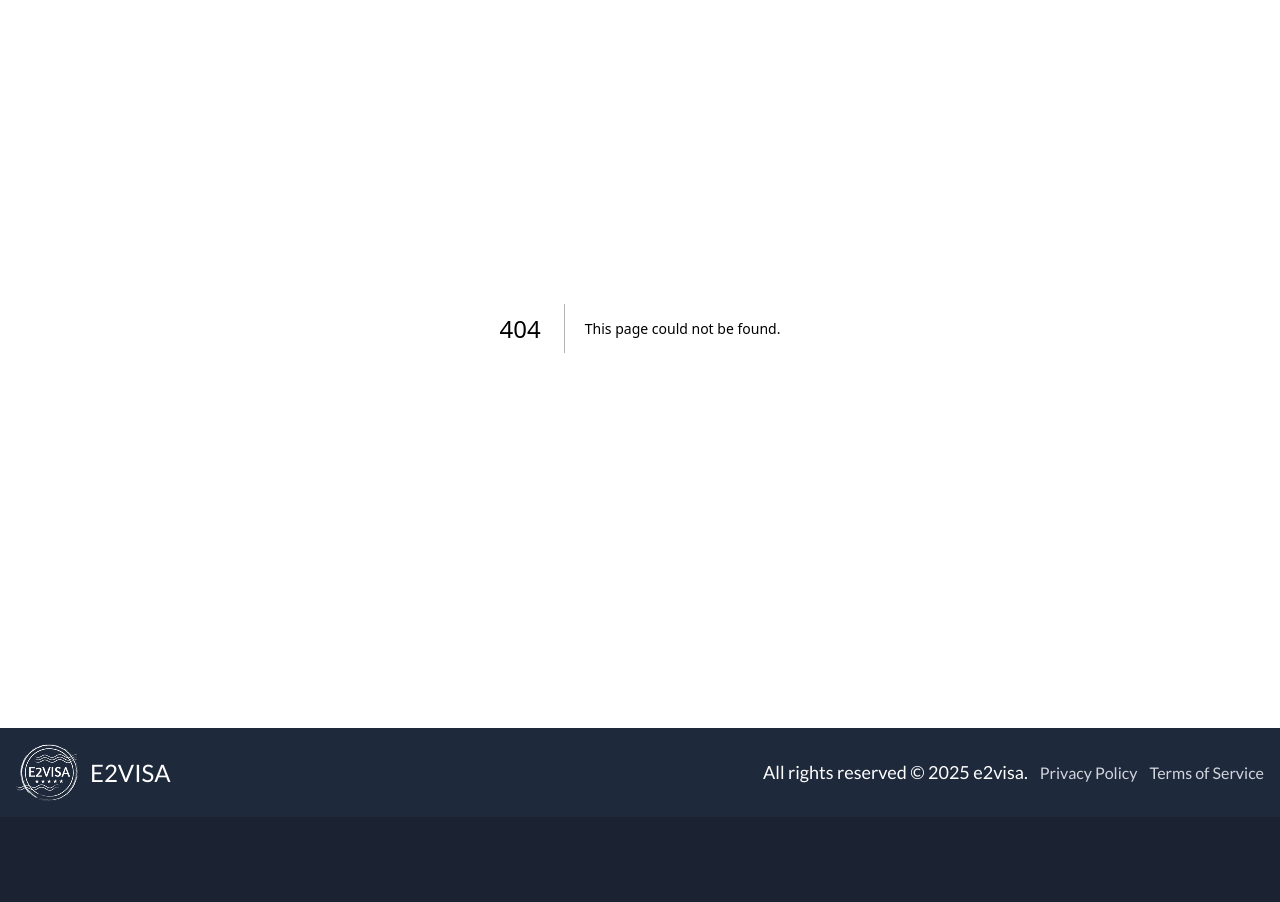
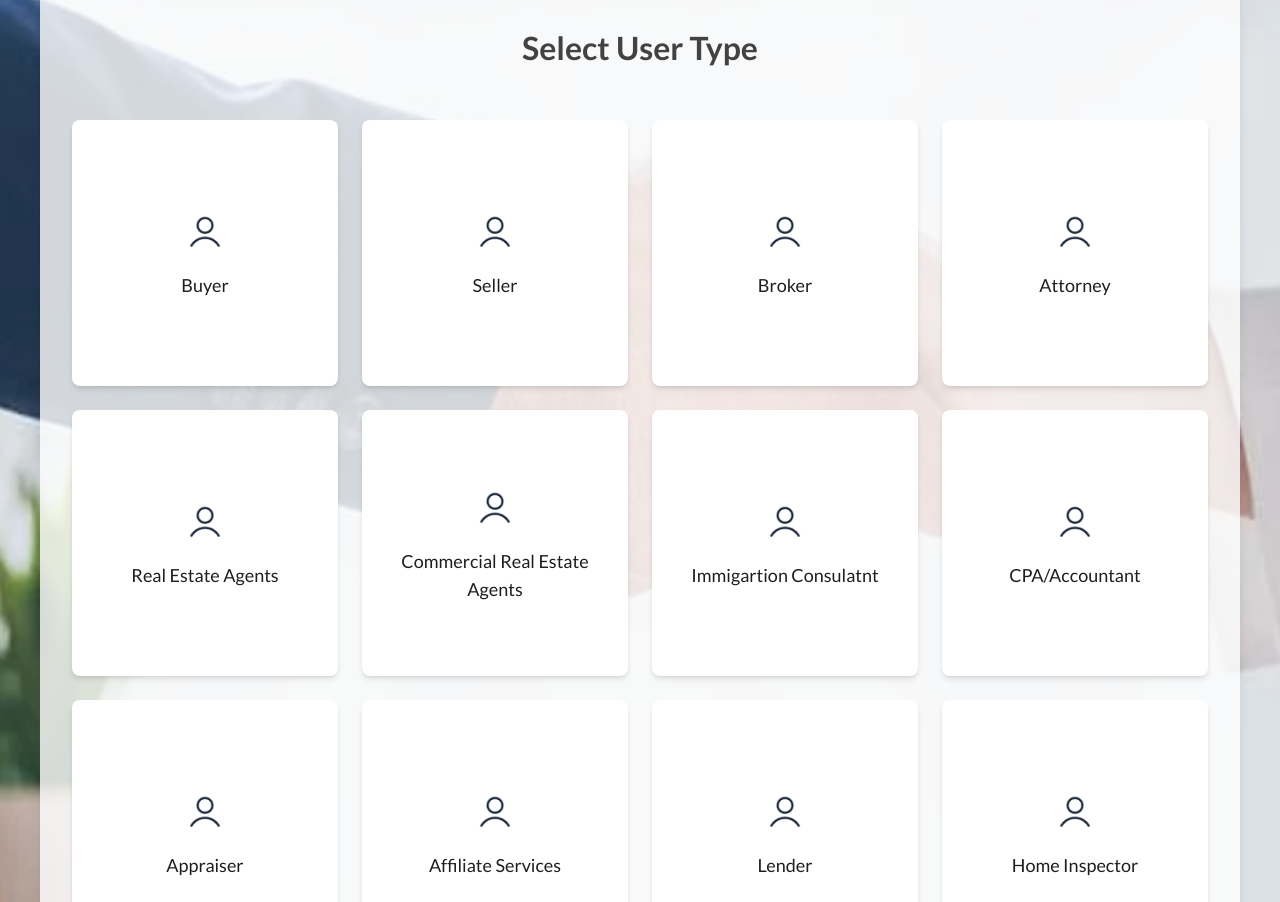
Before and after one commit to ansar-safdar123/e2visa-frontend, a Next.js app: page /signup-options in a window 1280 px wide. Before the commit this address had no page. Shown: the part 163-1065 px from the top of the page. Built offline with nearby package versions, Linux system fonts and the light colour scheme.

Commit message:
signup option page done

```diff
--- a/app/components/auth/SignIn.jsx
+++ b/app/components/auth/SignIn.jsx
@@ -106,7 +106,7 @@ const SignIn = () => {
           {/* Register Link */}
           <div className="text-center text-[18px] font-medium mt-6 2xl:mt-10 text-[#1B263B]">
             Don't have an account?{' '}
-            <Link href="/signup" className="text-[#1E1E1E] font-medium hover:underline">
+            <Link href="/signup-options" className="text-[#1E1E1E] font-medium hover:underline">
               Register
             </Link>
           </div>
--- a/app/components/auth/SignUp.jsx
+++ b/app/components/auth/SignUp.jsx
@@ -1,34 +1,46 @@
-'use client';
+"use client";
 
-import { useState } from 'react';
-import Link from 'next/link';
-import Image from 'next/image';
+import { useState, useEffect } from "react";
+import { useRouter, useSearchParams } from "next/navigation";
+import Link from "next/link";
+import Image from "next/image";
 
 const SignUp = () => {
+  const router = useRouter();
+  const searchParams = useSearchParams();
+  const userType = searchParams.get('type');
+
+  useEffect(() => {
+    if (!userType) {
+      router.push('/signup-options');
+    }
+  }, [userType, router]);
+
   const [formData, setFormData] = useState({
-    fullName: '',
-    email: '',
-    password: '',
-    confirmPassword: '',
-    phone: '',
-    timeframe: '',
-    address: '',
-    country: '',
-    city: '',
-    state: '',
-    zipcode: '',
-    broker: '',
-    attorney: '',
-    newsletter: ''
+    userType: userType || '',
+    fullName: "",
+    email: "",
+    password: "",
+    confirmPassword: "",
+    phone: "",
+    timeframe: "",
+    address: "",
+    country: "",
+    city: "",
+    state: "",
+    zipcode: "",
+    broker: "",
+    attorney: "",
+    newsletter: "",
   });
   const [showPassword, setShowPassword] = useState(false);
   const [showConfirmPassword, setShowConfirmPassword] = useState(false);
 
   const handleChange = (e) => {
     const { name, value } = e.target;
-    setFormData(prev => ({
+    setFormData((prev) => ({
       ...prev,
-      [name]: value
+      [name]: value,
     }));
   };
 
@@ -40,9 +52,14 @@ const SignUp = () => {
   return (
     <div className="min-h-[700px] flex items-center justify-center px-4 bg-[url('/images/auth/signin/signinImg.png')] bg-cover bg-center relative">
       <div className="signin-bg rounded-2xl shadow-lg px-12 py-20 w-full my-[50px] max-w-[927px]">
-        <h1 className="text-[32px] 2xl:text-[48px] font-bold text-center mb-8 2xl:mb-16 text-[#424242]">Welcome Back!!</h1>
+        <h1 className="text-[32px] 2xl:text-[48px] font-bold text-center mb-8 2xl:mb-16 text-[#424242]">
+          Welcome Back!!
+        </h1>
         <div className="flex items-center justify-center w-full">
-          <form onSubmit={handleSubmit} className="space-y-6 w-full max-w-[540px]">
+          <form
+            onSubmit={handleSubmit}
+            className="space-y-6 w-full max-w-[540px]"
+          >
             {/* Full Name Input */}
             <div className="relative">
               <div className="absolute inset-y-0 left-4 flex items-center pointer-events-none">
@@ -62,7 +79,12 @@ const SignUp = () => {
                 placeholder="Enter your full name"
                 className="pl-12 w-full pr-4 py-4 rounded-full border text-[#9E9E9E] font-medium text-[22px] border-[#1B263B] focus:ring-2 focus:ring-[#2EC4B6] focus:border-transparent outline-none"
               />
-              <label htmlFor="fullName" className="absolute text-sm text-[#1E1E1E] left-12 bg-[#F3F7F9] px-1 -top-2 peer-placeholder-shown:top-4 peer-placeholder-shown:text-base peer-placeholder-shown:text-gray-400 transition-all">Full Name</label>
+              <label
+                htmlFor="fullName"
+                className="absolute text-sm text-[#1E1E1E] left-12 bg-[#F3F7F9] px-1 -top-2 peer-placeholder-shown:top-4 peer-placeholder-shown:text-base peer-placeholder-shown:text-gray-400 transition-all"
+              >
+                Full Name
+              </label>
             </div>
 
             {/* Email Input */}
@@ -84,7 +106,12 @@ const SignUp = () => {
                 placeholder="email@gmail.com"
                 className="pl-12 w-full pr-4 py-4 rounded-full border text-[#9E9E9E] font-medium text-[22px] border-[#1B263B] focus:ring-2 focus:ring-[#2EC4B6] focus:border-transparent outline-none"
               />
-              <label htmlFor="email" className="absolute text-sm text-[#1E1E1E] left-12 bg-[#F3F7F9] px-1 -top-2 peer-placeholder-shown:top-4 peer-placeholder-shown:text-base peer-placeholder-shown:text-gray-400 transition-all">Email</label>
+              <label
+                htmlFor="email"
+                className="absolute text-sm text-[#1E1E1E] left-12 bg-[#F3F7F9] px-1 -top-2 peer-placeholder-shown:top-4 peer-placeholder-shown:text-base peer-placeholder-shown:text-gray-400 transition-all"
+              >
+                Email
+              </label>
             </div>
 
             {/* Password Input */}
@@ -106,14 +133,19 @@ const SignUp = () => {
                 placeholder="Enter your password"
                 className="pl-12 w-full pr-4 py-4 rounded-full border text-[#9E9E9E] font-medium text-[22px] border-[#1B263B] focus:ring-2 focus:ring-[#2EC4B6] focus:border-transparent outline-none"
               />
-              <label htmlFor="password" className="absolute text-sm text-[#1E1E1E] left-12 bg-[#F3F7F9] px-1 -top-2 peer-placeholder-shown:top-4 peer-placeholder-shown:text-base peer-placeholder-shown:text-gray-400 transition-all">Password</label>
+              <label
+                htmlFor="password"
+                className="absolute text-sm text-[#1E1E1E] left-12 bg-[#F3F7F9] px-1 -top-2 peer-placeholder-shown:top-4 peer-placeholder-shown:text-base peer-placeholder-shown:text-gray-400 transition-all"
+              >
+                Password
+              </label>
               <button
                 type="button"
                 onClick={() => setShowPassword(!showPassword)}
                 className="absolute inset-y-0 right-4 flex items-center"
               >
                 <Image
-                  src={`/images/auth/${showPassword ? 'eye-off' : 'eye'}.svg`}
+                  src={`/images/auth/${showPassword ? "eye-off" : "eye"}.svg`}
                   alt={showPassword ? "Hide password" : "Show password"}
                   width={20}
                   height={20}
@@ -140,14 +172,21 @@ const SignUp = () => {
                 placeholder="Confirm your password"
                 className="pl-12 w-full pr-4 py-4 rounded-full border text-[#9E9E9E] font-medium text-[22px] border-[#1B263B] focus:ring-2 focus:ring-[#2EC4B6] focus:border-transparent outline-none"
               />
-              <label htmlFor="confirmPassword" className="absolute text-sm text-[#1E1E1E] left-12 bg-[#F3F7F9] px-1 -top-2 peer-placeholder-shown:top-4 peer-placeholder-shown:text-base peer-placeholder-shown:text-gray-400 transition-all">Confirm Password</label>
+              <label
+                htmlFor="confirmPassword"
+                className="absolute text-sm text-[#1E1E1E] left-12 bg-[#F3F7F9] px-1 -top-2 peer-placeholder-shown:top-4 peer-placeholder-shown:text-base peer-placeholder-shown:text-gray-400 transition-all"
+              >
+                Confirm Password
+              </label>
               <button
                 type="button"
                 onClick={() => setShowConfirmPassword(!showConfirmPassword)}
                 className="absolute inset-y-0 right-4 flex items-center"
               >
                 <Image
-                  src={`/images/auth/${showConfirmPassword ? 'eye-off' : 'eye'}.svg`}
+                  src={`/images/auth/${
+                    showConfirmPassword ? "eye-off" : "eye"
+                  }.svg`}
                   alt={showConfirmPassword ? "Hide password" : "Show password"}
                   width={20}
                   height={20}
@@ -174,7 +213,12 @@ const SignUp = () => {
                 placeholder="Enter your phone no"
                 className="pl-12 w-full pr-4 py-4 rounded-full border text-[#9E9E9E] font-medium text-[22px] border-[#1B263B] focus:ring-2 focus:ring-[#2EC4B6] focus:border-transparent outline-none"
               />
-              <label htmlFor="phone" className="absolute text-sm text-[#1E1E1E] left-12 bg-[#F3F7F9] px-1 -top-2 peer-placeholder-shown:top-4 peer-placeholder-shown:text-base peer-placeholder-shown:text-gray-400 transition-all">Phone no</label>
+              <label
+                htmlFor="phone"
+                className="absolute text-sm text-[#1E1E1E] left-12 bg-[#F3F7F9] px-1 -top-2 peer-placeholder-shown:top-4 peer-placeholder-shown:text-base peer-placeholder-shown:text-gray-400 transition-all"
+              >
+                Phone no
+              </label>
             </div>
 
             {/* Timeframe Input */}
@@ -196,7 +240,12 @@ const SignUp = () => {
                 placeholder="Enter timeframe"
                 className="pl-12 w-full pr-4 py-4 rounded-full border text-[#9E9E9E] font-medium text-[22px] border-[#1B263B] focus:ring-2 focus:ring-[#2EC4B6] focus:border-transparent outline-none"
               />
-              <label htmlFor="timeframe" className="absolute text-sm text-[#1E1E1E] left-12 bg-[#F3F7F9] px-1 -top-2 peer-placeholder-shown:top-4 peer-placeholder-shown:text-base peer-placeholder-shown:text-gray-400 transition-all">Time frame for immigrating to the US?</label>
+              <label
+                htmlFor="timeframe"
+                className="absolute text-sm text-[#1E1E1E] left-12 bg-[#F3F7F9] px-1 -top-2 peer-placeholder-shown:top-4 peer-placeholder-shown:text-base peer-placeholder-shown:text-gray-400 transition-all"
+              >
+                Time frame for immigrating to the US?
+              </label>
             </div>
 
             {/* Address Input */}
@@ -218,7 +267,12 @@ const SignUp = () => {
                 placeholder="Enter your address"
                 className="pl-12 w-full pr-4 py-4 rounded-full border text-[#9E9E9E] font-medium text-[22px] border-[#1B263B] focus:ring-2 focus:ring-[#2EC4B6] focus:border-transparent outline-none"
               />
-              <label htmlFor="address" className="absolute text-sm text-[#1E1E1E] left-12 bg-[#F3F7F9] px-1 -top-2 peer-placeholder-shown:top-4 peer-placeholder-shown:text-base peer-placeholder-shown:text-gray-400 transition-all">Address</label>
+              <label
+                htmlFor="address"
+                className="absolute text-sm text-[#1E1E1E] left-12 bg-[#F3F7F9] px-1 -top-2 peer-placeholder-shown:top-4 peer-placeholder-shown:text-base peer-placeholder-shown:text-gray-400 transition-all"
+              >
+                Address
+              </label>
             </div>
 
             {/* Country and City Selection */}
@@ -234,7 +288,12 @@ const SignUp = () => {
                   <option value="">Select Country</option>
                   {/* Add country options */}
                 </select>
-                <label htmlFor="country" className="absolute text-sm text-[#1E1E1E] left-4 bg-[#F3F7F9] px-1 -top-2 peer-placeholder-shown:top-4 peer-placeholder-shown:text-base peer-placeholder-shown:text-gray-400 transition-all">Country</label>
+                <label
+                  htmlFor="country"
+                  className="absolute text-sm text-[#1E1E1E] left-4 bg-[#F3F7F9] px-1 -top-2 peer-placeholder-shown:top-4 peer-placeholder-shown:text-base peer-placeholder-shown:text-gray-400 transition-all"
+                >
+                  Country
+                </label>
               </div>
               <div className="relative">
                 <select
@@ -247,7 +306,12 @@ const SignUp = () => {
                   <option value="">Select City</option>
                   {/* Add city options */}
                 </select>
-                <label htmlFor="city" className="absolute text-sm text-[#1E1E1E] left-4 bg-[#F3F7F9] px-1 -top-2 peer-placeholder-shown:top-4 peer-placeholder-shown:text-base peer-placeholder-shown:text-gray-400 transition-all">City</label>
+                <label
+                  htmlFor="city"
+                  className="absolute text-sm text-[#1E1E1E] left-4 bg-[#F3F7F9] px-1 -top-2 peer-placeholder-shown:top-4 peer-placeholder-shown:text-base peer-placeholder-shown:text-gray-400 transition-all"
+                >
+                  City
+                </label>
               </div>
             </div>
 
@@ -263,7 +327,12 @@ const SignUp = () => {
                   placeholder="Enter State"
                   className="w-full pl-4 pr-4 py-4 rounded-full border text-[#9E9E9E] font-medium text-[22px] border-[#1B263B] focus:ring-2 focus:ring-[#2EC4B6] focus:border-transparent outline-none"
                 />
-                <label htmlFor="state" className="absolute text-sm text-[#1E1E1E] left-4 bg-[#F3F7F9] px-1 -top-2 peer-placeholder-shown:top-4 peer-placeholder-shown:text-base peer-placeholder-shown:text-gray-400 transition-all">State</label>
+                <label
+                  htmlFor="state"
+                  className="absolute text-sm text-[#1E1E1E] left-4 bg-[#F3F7F9] px-1 -top-2 peer-placeholder-shown:top-4 peer-placeholder-shown:text-base peer-placeholder-shown:text-gray-400 transition-all"
+                >
+                  State
+                </label>
               </div>
               <div className="relative">
                 <input
@@ -275,7 +344,12 @@ const SignUp = () => {
                   placeholder="Enter Zipcode"
                   className="w-full pl-4 pr-4 py-4 rounded-full border text-[#9E9E9E] font-medium text-[22px] border-[#1B263B] focus:ring-2 focus:ring-[#2EC4B6] focus:border-transparent outline-none"
                 />
-                <label htmlFor="zipcode" className="absolute text-sm text-[#1E1E1E] left-4 bg-[#F3F7F9] px-1 -top-2 peer-placeholder-shown:top-4 peer-placeholder-shown:text-base peer-placeholder-shown:text-gray-400 transition-all">Zipcode</label>
+                <label
+                  htmlFor="zipcode"
+                  className="absolute text-sm text-[#1E1E1E] left-4 bg-[#F3F7F9] px-1 -top-2 peer-placeholder-shown:top-4 peer-placeholder-shown:text-base peer-placeholder-shown:text-gray-400 transition-all"
+                >
+                  Zipcode
+                </label>
               </div>
             </div>
 
@@ -292,7 +366,12 @@ const SignUp = () => {
                 <option value="yes">Yes</option>
                 <option value="no">No</option>
               </select>
-              <label htmlFor="broker" className="absolute text-sm text-[#1E1E1E] left-4 bg-[#F3F7F9] px-1 -top-2 peer-placeholder-shown:top-4 peer-placeholder-shown:text-base peer-placeholder-shown:text-gray-400 transition-all">Do you have a Broker?</label>
+              <label
+                htmlFor="broker"
+                className="absolute text-sm text-[#1E1E1E] left-4 bg-[#F3F7F9] px-1 -top-2 peer-placeholder-shown:top-4 peer-placeholder-shown:text-base peer-placeholder-shown:text-gray-400 transition-all"
+              >
+                Do you have a Broker?
+              </label>
             </div>
 
             {/* Attorney Selection */}
@@ -308,7 +387,12 @@ const SignUp = () => {
                 <option value="yes">Yes</option>
                 <option value="no">No</option>
               </select>
-              <label htmlFor="attorney" className="absolute text-sm text-[#1E1E1E] left-4 bg-[#F3F7F9] px-1 -top-2 peer-placeholder-shown:top-4 peer-placeholder-shown:text-base peer-placeholder-shown:text-gray-400 transition-all">Do you have an Attorney?</label>
+              <label
+                htmlFor="attorney"
+                className="absolute text-sm text-[#1E1E1E] left-4 bg-[#F3F7F9] px-1 -top-2 peer-placeholder-shown:top-4 peer-placeholder-shown:text-base peer-placeholder-shown:text-gray-400 transition-all"
+              >
+                Do you have an Attorney?
+              </label>
             </div>
 
             {/* Newsletter Selection */}
@@ -324,7 +408,12 @@ const SignUp = () => {
                 <option value="yes">Yes</option>
                 <option value="no">No</option>
               </select>
-              <label htmlFor="newsletter" className="absolute text-sm text-[#1E1E1E] left-4 bg-[#F3F7F9] px-1 -top-2 peer-placeholder-shown:top-4 peer-placeholder-shown:text-base peer-placeholder-shown:text-gray-400 transition-all">Register for newsletters?</label>
+              <label
+                htmlFor="newsletter"
+                className="absolute text-sm text-[#1E1E1E] left-4 bg-[#F3F7F9] px-1 -top-2 peer-placeholder-shown:top-4 peer-placeholder-shown:text-base peer-placeholder-shown:text-gray-400 transition-all"
+              >
+                Register for newsletters?
+              </label>
             </div>
 
             {/* Create Account Button */}
@@ -337,8 +426,11 @@ const SignUp = () => {
 
             {/* Login Link */}
             <div className="text-center text-[18px] font-medium mt-6 2xl:mt-10 text-[#1B263B]">
-              Already have an account?{' '}
-              <Link href="/login" className="text-[#1E1E1E] font-medium hover:underline">
+              Already have an account?{" "}
+              <Link
+                href="/signin"
+                className="text-[#1E1E1E] font-medium hover:underline"
+              >
                 Login
               </Link>
             </div>
--- /dev/null
+++ b/app/components/auth/SignUpOptions.jsx
@@ -0,0 +1,65 @@
+'use client';
+
+import { useRouter } from 'next/navigation';
+import Image from 'next/image';
+
+const userTypes = [
+  { id: 'buyer', title: 'Buyer' },
+  { id: 'seller', title: 'Seller' },
+  { id: 'broker', title: 'Broker' },
+  { id: 'attorney', title: 'Attorney' },
+  { id: 'real-estate-agent', title: 'Real Estate Agents' },
+  { id: 'commercial-agent', title: 'Commercial Real Estate Agents' },
+  { id: 'immigration-consultant', title: 'Immigartion Consulatnt' },
+  { id: 'cpa-accountant', title: 'CPA/Accountant' },
+  { id: 'appraiser', title: 'Appraiser' },
+  { id: 'affiliate-services', title: 'Affiliate Services' },
+  { id: 'lender', title: 'Lender' },
+  { id: 'home-inspector', title: 'Home Inspector' },
+  { id: 'insurance', title: 'Insurance' },
+  { id: 'financial-advisor', title: 'Financial Advisor' },
+  { id: 'consultant', title: 'Consultant' },
+  { id: 'title-company', title: 'Title Company' },
+];
+
+const SignUpOptions = () => {
+  const router = useRouter();
+
+  const handleUserTypeSelect = (userType) => {
+    router.push(`/signup?type=${userType}`);
+  };
+
+  return (
+    <div className="min-h-screen flex flex-col items-center justify-center px-4 py-12 bg-[url('/images/auth/signin/signinImg.png')] bg-cover bg-center">
+      <div className="signin-bg rounded-2xl shadow-lg px-8 py-12 w-full max-w-[1200px]">
+        <h1 className="text-[32px] 2xl:text-[48px] font-bold text-center mb-12 text-[#424242]">
+          Select User Type
+        </h1>
+
+        <div className="grid grid-cols-2 sm:grid-cols-3 md:grid-cols-4 gap-6">
+          {userTypes.map((type) => (
+            <button
+              key={type.id}
+              onClick={() => handleUserTypeSelect(type.id)}
+              className="flex flex-col items-center justify-center p-6 bg-white rounded-lg shadow-md hover:shadow-lg transition-shadow duration-200 aspect-square"
+            >
+              <div className="w-12 h-12 mb-4">
+                <Image
+                  src="/images/auth/signin/user2.png"
+                  alt={type.title}
+                  width={48}
+                  height={48}
+                />
+              </div>
+              <span className="text-[#1E1E1E] text-center font-medium text-lg">
+                {type.title}
+              </span>
+            </button>
+          ))}
+        </div>
+      </div>
+    </div>
+  );
+};
+
+export default SignUpOptions;
--- /dev/null
+++ b/app/signup-options/page.jsx
@@ -0,0 +1,5 @@
+import SignUpOptions from '../components/auth/SignUpOptions';
+
+export default function SignUpOptionsPage() {
+  return <SignUpOptions />;
+}
```
Also changed, not shown: public/images/auth/signin/user2.png (added).
